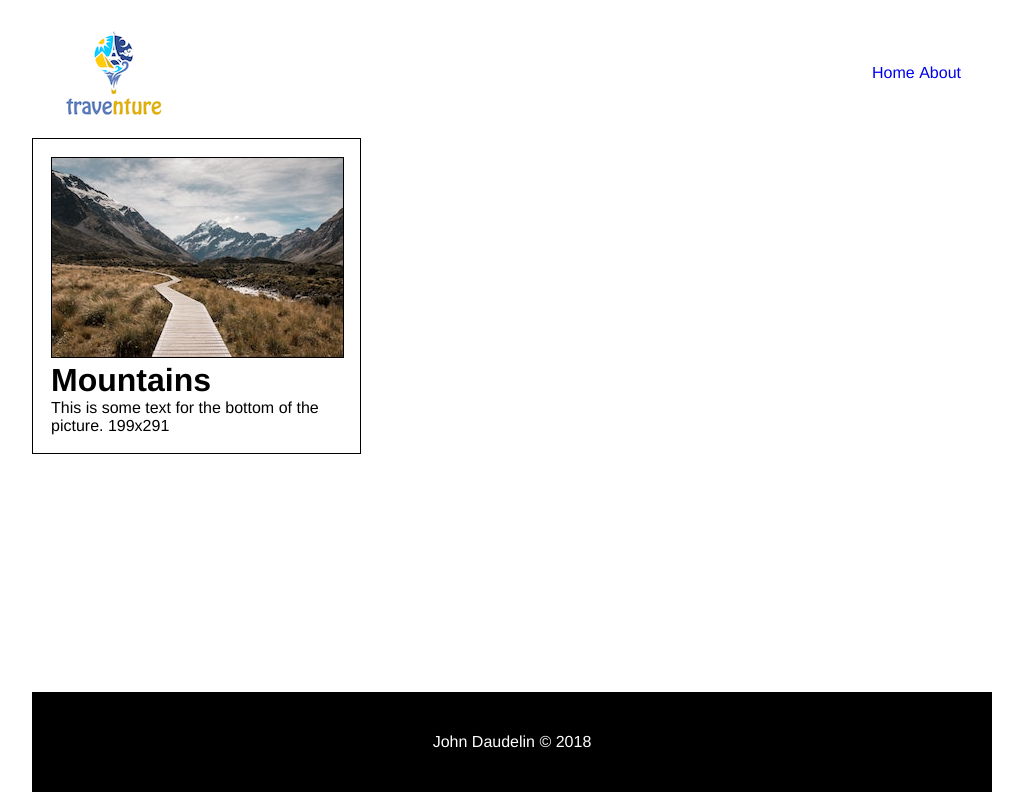
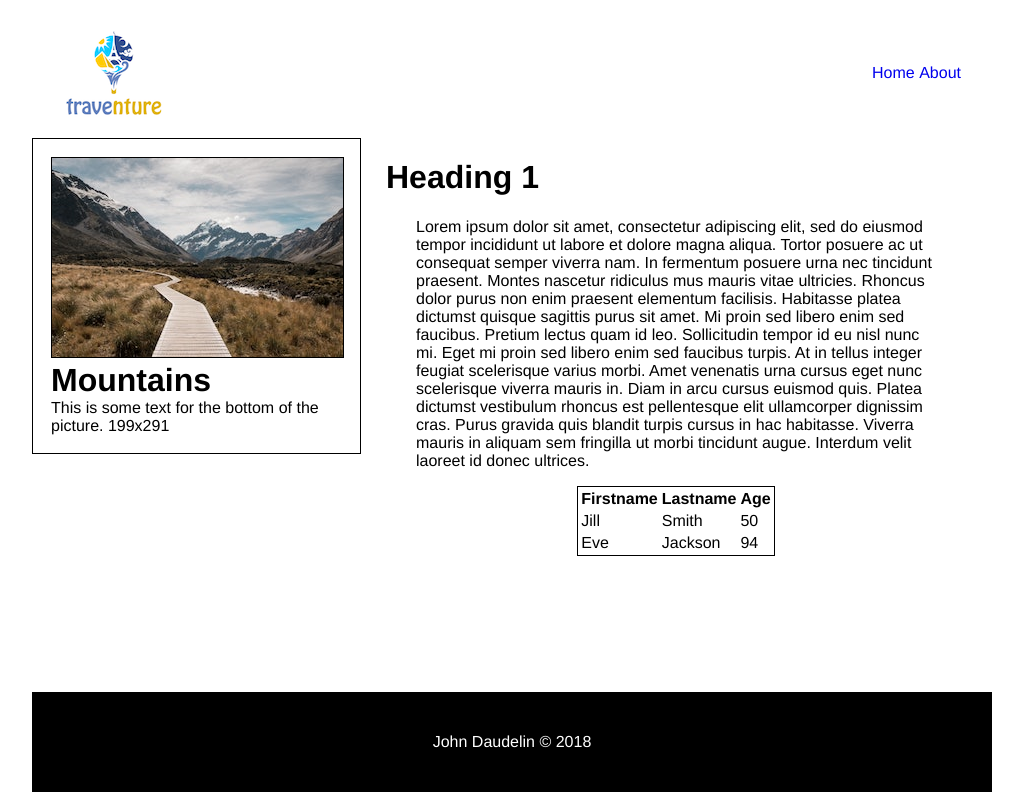
Before and after one commit to Cowboy46/IS117-Midterm-Website, a plain HTML site: page docs/about.html in a window 1280 px wide. Shown: the whole page, without its empty margins (128-1151 px from the left). Drawn offline with Linux system fonts and the light colour scheme.

Commit message:
Feature: Add heading, paragraph, and table on about page

```diff
--- a/docs/about.html
+++ b/docs/about.html
@@ -32,7 +32,27 @@
             <p class="clearMargin clearPadding">This is some text for the bottom of the picture. 199x291</p>
         </div>
         <div id="about" class="floatLeft">
-
+            <h1>Heading 1</h1>
+            <div id="aboutText" class="marginCenter">
+                <p>Lorem ipsum dolor sit amet, consectetur adipiscing elit, sed do eiusmod tempor incididunt ut labore et dolore magna aliqua. Tortor posuere ac ut consequat semper viverra nam. In fermentum posuere urna nec tincidunt praesent. Montes nascetur ridiculus mus mauris vitae ultricies. Rhoncus dolor purus non enim praesent elementum facilisis. Habitasse platea dictumst quisque sagittis purus sit amet. Mi proin sed libero enim sed faucibus. Pretium lectus quam id leo. Sollicitudin tempor id eu nisl nunc mi. Eget mi proin sed libero enim sed faucibus turpis. At in tellus integer feugiat scelerisque varius morbi. Amet venenatis urna cursus eget nunc scelerisque viverra mauris in. Diam in arcu cursus euismod quis. Platea dictumst vestibulum rhoncus est pellentesque elit ullamcorper dignissim cras. Purus gravida quis blandit turpis cursus in hac habitasse. Viverra mauris in aliquam sem fringilla ut morbi tincidunt augue. Interdum velit laoreet id donec ultrices.</p>
+                <table id="infoTable" class="smallBorder marginCenter">
+                    <tr>
+                        <th>Firstname</th>
+                        <th>Lastname</th>
+                        <th>Age</th>
+                    </tr>
+                    <tr>
+                        <td>Jill</td>
+                        <td>Smith</td>
+                        <td>50</td>
+                    </tr>
+                    <tr>
+                        <td>Eve</td>
+                        <td>Jackson</td>
+                        <td>94</td>
+                    </tr>
+                </table>
+            </div>
         </div>
     </div>
     <div id="footer" class="blackBackground whiteText clearFix">
--- a/docs/css/styles.css
+++ b/docs/css/styles.css
@@ -26,9 +26,17 @@
 }
 
 #about {
-    width: 545px;
-    padding-left: 24px;
-    padding-right: 24px;
+    width: 580px;
+    padding-left: 25px;
+    padding-right: 25px;
+}
+
+#aboutText {
+    width: 520px;
+}
+
+#infoTable {
+    width: 196px;
 }
 
 .blackBackground {
```
